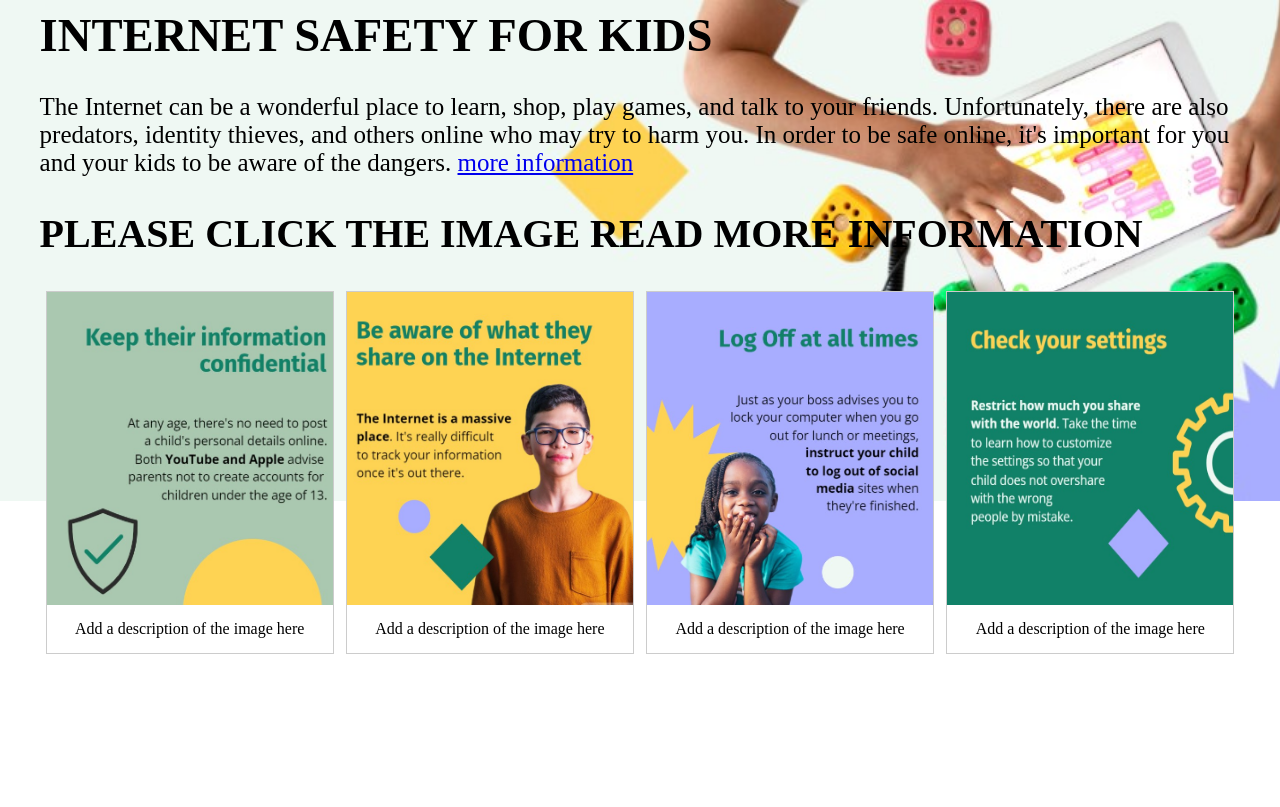
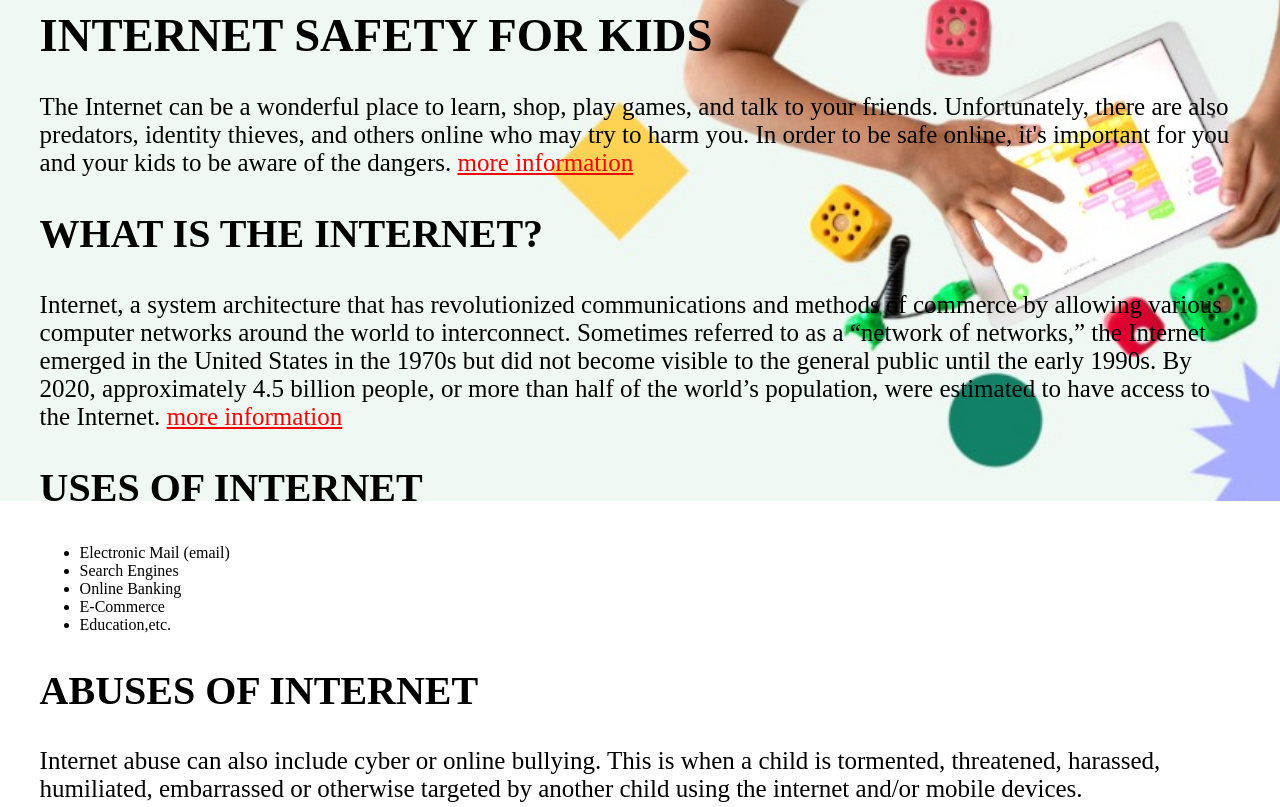
Before and after one commit to hassanali293/new-assignment-2, a plain HTML site: page Graphic info/index.html in a window 1280 px wide. Shown: the top 807 px of the page. Drawn offline with Linux system fonts and the light colour scheme.

Commit message:
Add files via upload

```diff
--- a/Graphic info/index.html
+++ b/Graphic info/index.html
@@ -16,9 +16,27 @@
                 friends.
                 Unfortunately, there are also predators, identity thieves, and others online who may try to harm you. In
                 order to be safe online, it's important for you and your kids to be aware of the dangers.
-                <a href="https://edu.gcfglobal.org/en/internetsafetyforkids/teaching-kids-about-internet-safety/1/#">more
-                    information</a>
-            </p>
+                <a href="https://edu.gcfglobal.org/en/internetsafetyforkids/teaching-kids-about-internet-safety/1/#"
+                    target="_blank">more information</a>
+            <h2>What is the Internet?</h2>
+            <p>Internet, a system architecture that has revolutionized communications and methods of commerce by
+                allowing various computer networks around the world to interconnect. Sometimes referred to as a “network
+                of networks,” the Internet emerged in the United States in the 1970s but did not become visible to the
+                general public until the early 1990s. By 2020, approximately 4.5 billion people, or more than half of
+                the world’s population, were estimated to have access to the Internet.
+                <a href="https://www.britannica.com/technology/Internet" target="_blank">more information</a>
+            <h2>uses of internet</h2>
+            <ul>
+                <li>Electronic Mail (email)</li>
+                <li>Search Engines</li>
+                <li>Online Banking</li>
+                <li>E-Commerce</li>
+                <li> Education,etc.</li>
+            </ul>
+            <h2>abuses of internet</h2>
+            <p>Internet abuse can also include cyber or online bullying. This is when a child is tormented, threatened,
+                harassed, humiliated, embarrassed or otherwise targeted by another child using the internet and/or
+                mobile devices.</p>
             <h2>please click the image read more information</h2>
 
             <div class="responsive">
@@ -57,7 +75,9 @@
 
             </div>
             <div class="clearfix"></div>
+        </div>
+    </div>
 
-
+</body>
 
 </html>
--- a/Graphic info/styles.css
+++ b/Graphic info/styles.css
@@ -50,7 +50,7 @@ div.gallery img {
 }
 
 div.desc {
-  padding: 15px;
+  padding: 12px;
   text-align: center;
 }
 
@@ -82,3 +82,27 @@ div.desc {
   display: table;
   clear: both;
 }
+
+/* unvisited link */
+a:link {
+  color: red;
+}
+
+/* visited link */
+a:visited {
+  color: green;
+}
+
+/* mouse over link */
+a:hover {
+  color: hotpink;
+}
+
+/* selected link */
+a:active {
+  color: blue;
+}
+
+ul.a {
+  list-style-type: circle;
+}
```
Also changed, not shown: Graphic info/Screenshot 2023-03-04 161817.jpg (added).
